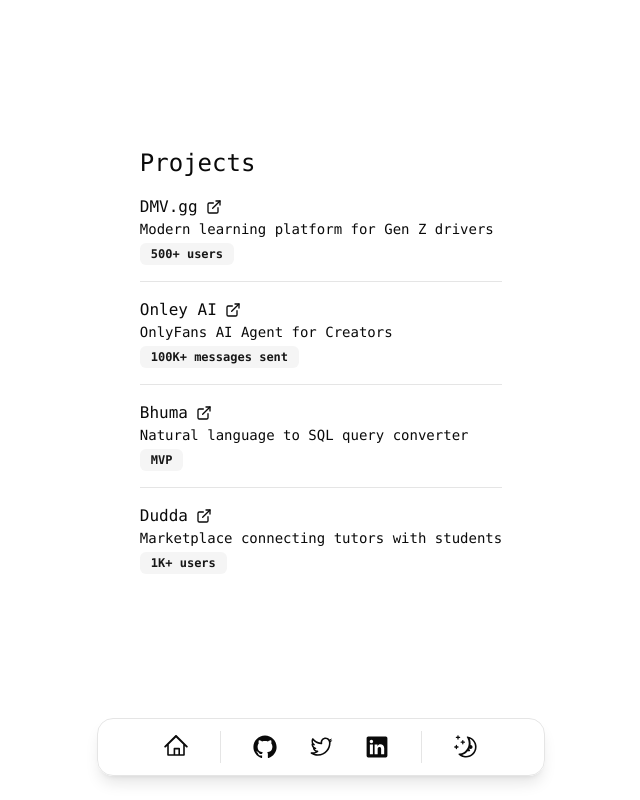
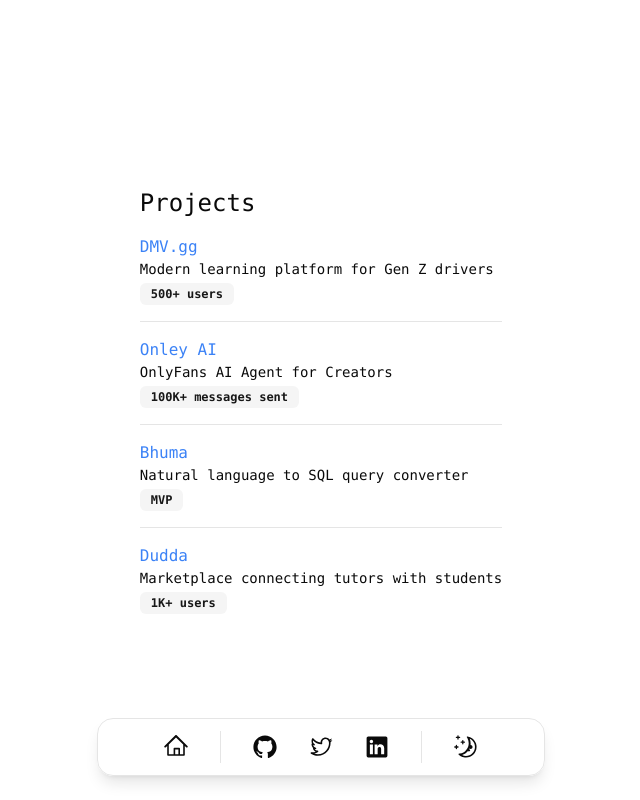
Before and after one commit to alvropena/alvropena.com, a Next.js app: page /projects in a window 1280 px wide. Shown: the whole page, without its empty margins (319-959 px from the left). Built offline with nearby package versions, Linux system fonts and the light colour scheme.

Commit message:
Update project link color to blue in ProjectsPagecomponent

```diff
--- a/app/layout.tsx
+++ b/app/layout.tsx
@@ -34,7 +34,7 @@ export default function RootLayout({ children }: RootLayoutProps) {
           >
             <main>
               <div className="h-screen flex items-center justify-center px-4">
-                <div className="pb-20">{children}</div>
+                <div>{children}</div>
               </div>
             </main>
             <BottomNav />
--- a/app/projects/page.tsx
+++ b/app/projects/page.tsx
@@ -10,15 +10,14 @@ export default function ProjectsPage() {
       {projects.map((project, index) => (
         <div key={project.title} className={index !== projects.length - 1 ? "pb-4 border-b" : ""}>
           <div className="flex items-center gap-2">
-            <p className="mb-0">{project.title}</p>
             <Link
               href={project.url}
               target="_blank"
               rel="noopener noreferrer"
               aria-label={`Open ${project.title} in new window`}
-              className="inline-block align-middle"
+              className="text-blue-500"
             >
-              <ExternalLink className="w-4 h-4" />
+              {project.title}
             </Link>
           </div>
           <p className="text-sm">{project.description}</p>
```
